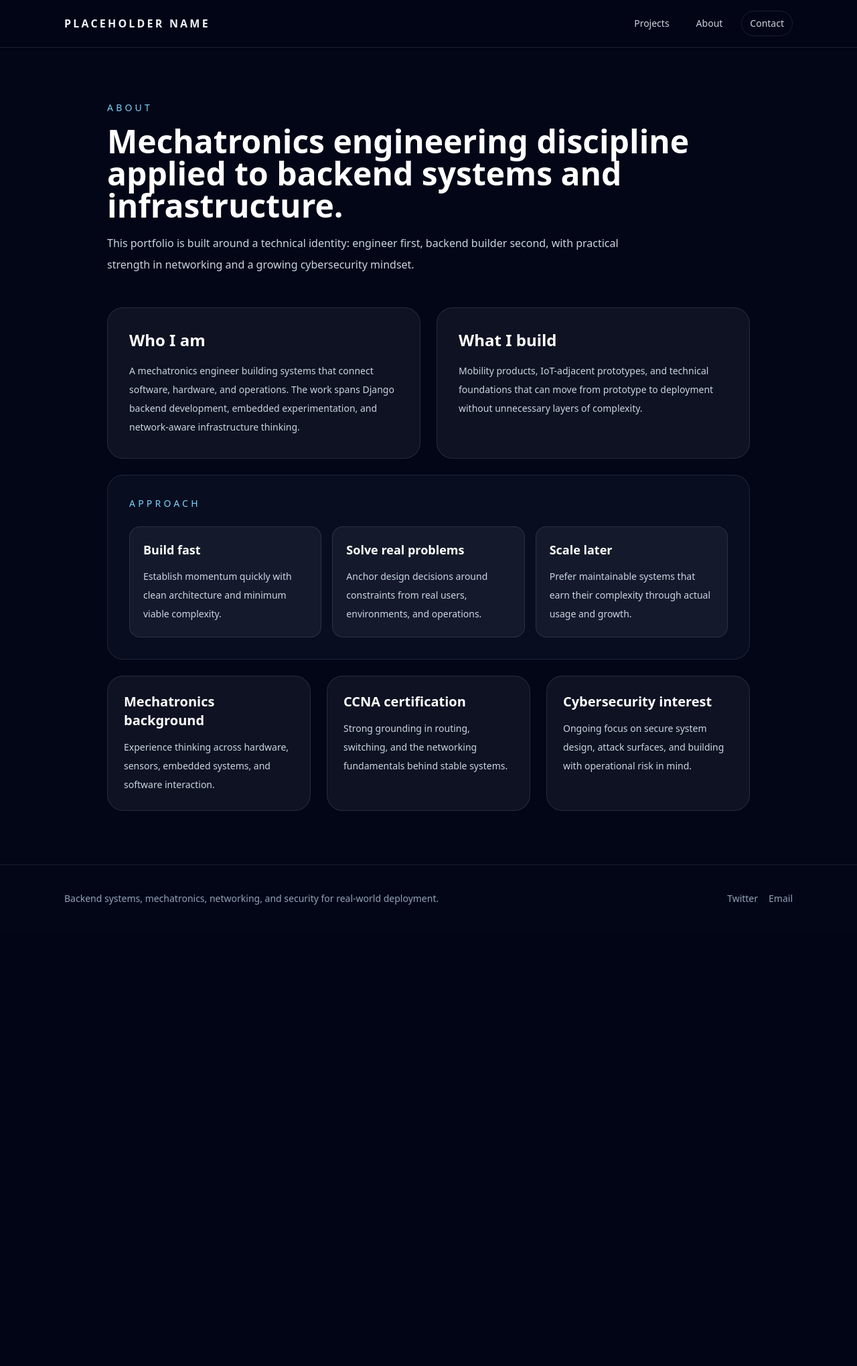
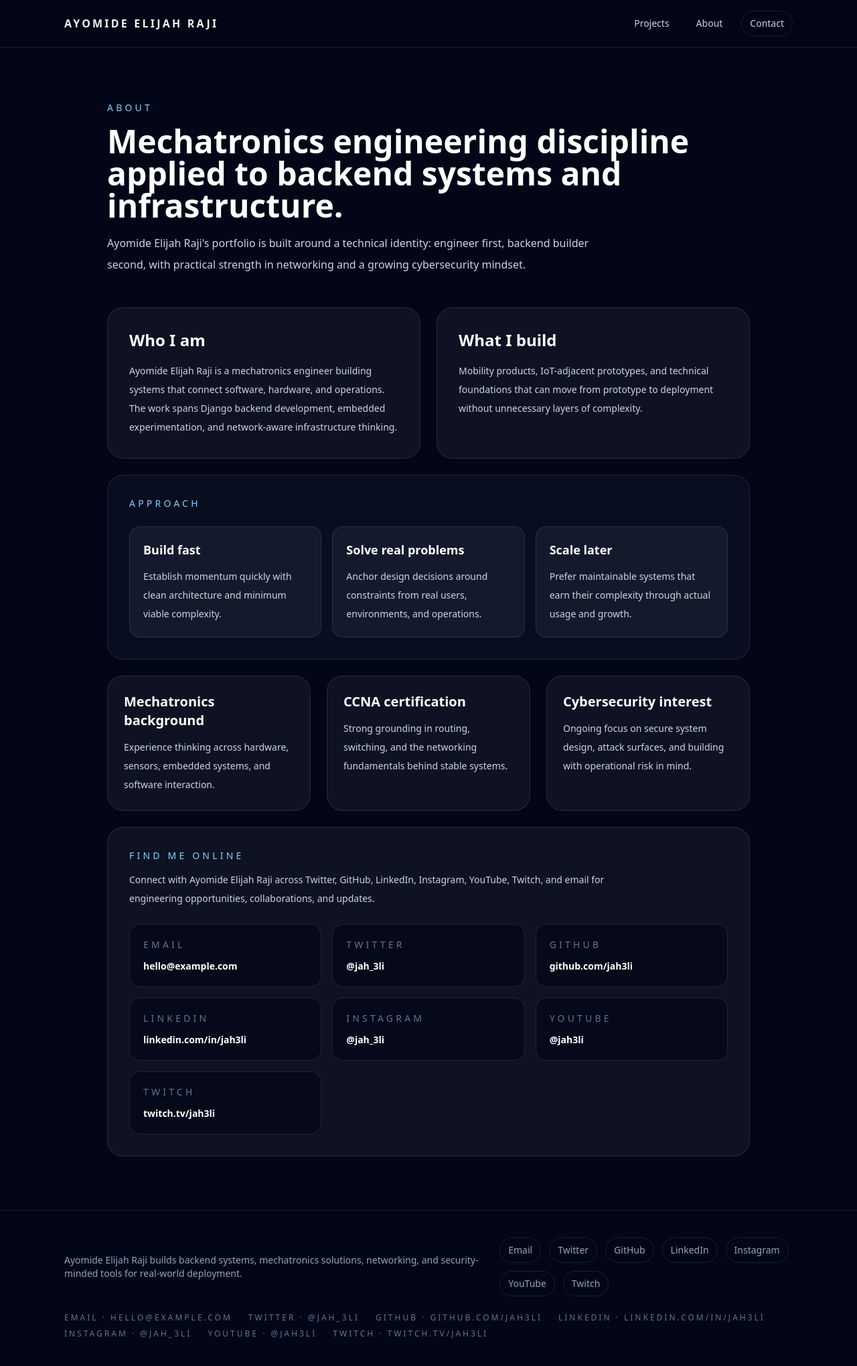
Before and after one commit to photon-e/portfolio, a Django app: page /about/ in a window 1280 px wide. Shown: the whole page at 67% size. Before the commit the page ends 1351 px from the top, so only its background shows below. Run offline with Django 4.2, Linux system fonts and the light colour scheme; some libraries are stand-ins or nearby versions.

Commit message:
Add Twitter to homepage links and expand about links

```diff
--- a/config/settings.py
+++ b/config/settings.py
@@ -38,6 +38,7 @@ TEMPLATES = [
                 'django.template.context_processors.request',
                 'django.contrib.auth.context_processors.auth',
                 'django.contrib.messages.context_processors.messages',
+                'portfolio.context_processors.profile_context',
             ],
         },
     },
--- a/portfolio/context_processors.py
+++ b/portfolio/context_processors.py
@@ -1,5 +1,5 @@
 PROFILE = {
-    'name': 'Placeholder Name',
+    'name': 'Ayomide Elijah Raji',
     'headline': 'Building software + hardware systems for real-world problems',
     'email': 'hello@example.com',
     'twitter_url': 'https://twitter.com/jah_3li',
@@ -8,14 +8,31 @@ PROFILE = {
     'github_label': 'github.com/jah3li',
     'linkedin_url': 'https://www.linkedin.com/in/jah3li/',
     'linkedin_label': 'linkedin.com/in/jah3li',
+    'instagram_url': 'https://www.instagram.com/jah_3li/',
+    'instagram_handle': '@jah_3li',
+    'youtube_url': 'https://www.youtube.com/@jah3li',
+    'youtube_label': '@jah3li',
+    'twitch_url': 'https://www.twitch.tv/jah3li',
+    'twitch_handle': 'twitch.tv/jah3li',
     'location': 'Available for remote and hybrid engineering roles',
     'availability': 'Open to backend, platform, IoT, and systems-focused opportunities',
 }
+
+SOCIAL_LINKS = [
+    {'label': 'Email', 'url': 'mailto:hello@example.com', 'value': 'hello@example.com'},
+    {'label': 'Twitter', 'url': 'https://twitter.com/jah_3li', 'value': '@jah_3li'},
+    {'label': 'GitHub', 'url': 'https://github.com/jah3li', 'value': 'github.com/jah3li'},
+    {'label': 'LinkedIn', 'url': 'https://www.linkedin.com/in/jah3li/', 'value': 'linkedin.com/in/jah3li'},
+    {'label': 'Instagram', 'url': 'https://www.instagram.com/jah_3li/', 'value': '@jah_3li'},
+    {'label': 'YouTube', 'url': 'https://www.youtube.com/@jah3li', 'value': '@jah3li'},
+    {'label': 'Twitch', 'url': 'https://www.twitch.tv/jah3li', 'value': 'twitch.tv/jah3li'},
+]
 
 
 def profile_context(request):
     return {
         'profile': PROFILE,
+        'social_links': SOCIAL_LINKS,
         'role_focus': [
             'Backend Engineer',
             'Django Developer',
--- a/templates/base.html
+++ b/templates/base.html
@@ -3,8 +3,8 @@
 <head>
     <meta charset="UTF-8">
     <meta name="viewport" content="width=device-width, initial-scale=1.0">
-    <title>{% block title %}Portfolio{% endblock %}</title>
-    <meta name="description" content="Personal developer portfolio for a mechatronics engineer, Django backend developer, and networking-focused builder.">
+    <title>{% block title %}{{ profile.name }} | Portfolio{% endblock %}</title>
+    <meta name="description" content="Portfolio of {{ profile.name }}, a mechatronics engineer, Django backend developer, and networking-focused builder.">
     <script src="https://cdn.tailwindcss.com"></script>
     <script>
         tailwind.config = {
@@ -26,7 +26,7 @@
     <div class="min-h-screen">
         <header class="sticky top-0 z-50 border-b border-white/10 bg-slate-950/90 backdrop-blur">
             <nav class="mx-auto flex max-w-6xl items-center justify-between px-4 py-4 sm:px-6 lg:px-8">
-                <a href="/" class="text-base font-semibold tracking-[0.2em] text-slate-100 uppercase transition hover:text-accent">Placeholder Name</a>
+                <a href="/" class="text-base font-semibold tracking-[0.2em] text-slate-100 uppercase transition hover:text-accent">{{ profile.name }}</a>
                 <div class="flex items-center gap-2 text-sm text-slate-300 sm:gap-4">
                     <a href="/projects/" class="rounded-full px-3 py-2 transition hover:bg-white/5 hover:text-white">Projects</a>
                     <a href="/about/" class="rounded-full px-3 py-2 transition hover:bg-white/5 hover:text-white">About</a>
@@ -40,11 +40,19 @@
         </main>
 
         <footer class="border-t border-white/10 py-10">
-            <div class="mx-auto flex max-w-6xl flex-col gap-4 px-4 text-sm text-slate-400 sm:px-6 lg:flex-row lg:items-center lg:justify-between lg:px-8">
-                <p>Backend systems, mechatronics, networking, and security for real-world deployment.</p>
-                <div class="flex gap-4">
-                    <a href="https://twitter.com/jah_3li" class="transition hover:text-accent">Twitter</a>
-                    <a href="mailto:hello@example.com" class="transition hover:text-accent">Email</a>
+            <div class="mx-auto flex max-w-6xl flex-col gap-6 px-4 text-sm text-slate-400 sm:px-6 lg:px-8">
+                <div class="flex flex-col gap-3 lg:flex-row lg:items-center lg:justify-between">
+                    <p>{{ profile.name }} builds backend systems, mechatronics solutions, networking, and security-minded tools for real-world deployment.</p>
+                    <div class="flex flex-wrap gap-3">
+                        {% for link in social_links %}
+                            <a href="{{ link.url }}" class="rounded-full border border-white/10 px-3 py-2 transition hover:border-accent/40 hover:text-white">{{ link.label }}</a>
+                        {% endfor %}
+                    </div>
+                </div>
+                <div class="flex flex-wrap gap-x-6 gap-y-2 text-xs uppercase tracking-[0.25em] text-slate-500">
+                    {% for link in social_links %}
+                        <span>{{ link.label }} · {{ link.value }}</span>
+                    {% endfor %}
                 </div>
             </div>
         </footer>
--- a/templates/portfolio/about.html
+++ b/templates/portfolio/about.html
@@ -1,19 +1,19 @@
 {% extends 'base.html' %}
 
-{% block title %}About | Portfolio{% endblock %}
+{% block title %}About | {{ profile.name }}{% endblock %}
 
 {% block content %}
 <section class="mx-auto max-w-5xl px-4 py-16 sm:px-6 lg:px-8 lg:py-20">
     <div class="space-y-4">
         <p class="text-sm font-medium uppercase tracking-[0.3em] text-sky-300">About</p>
         <h1 class="text-4xl font-semibold text-white sm:text-5xl">Mechatronics engineering discipline applied to backend systems and infrastructure.</h1>
-        <p class="max-w-3xl text-base leading-8 text-slate-300">This portfolio is built around a technical identity: engineer first, backend builder second, with practical strength in networking and a growing cybersecurity mindset.</p>
+        <p class="max-w-3xl text-base leading-8 text-slate-300">{{ profile.name }}'s portfolio is built around a technical identity: engineer first, backend builder second, with practical strength in networking and a growing cybersecurity mindset.</p>
     </div>
 
     <div class="mt-12 grid gap-6 lg:grid-cols-2">
         <section class="rounded-3xl border border-white/10 bg-white/5 p-8">
             <h2 class="text-2xl font-semibold text-white">Who I am</h2>
-            <p class="mt-4 text-sm leading-7 text-slate-300">A mechatronics engineer building systems that connect software, hardware, and operations. The work spans Django backend development, embedded experimentation, and network-aware infrastructure thinking.</p>
+            <p class="mt-4 text-sm leading-7 text-slate-300">{{ profile.name }} is a mechatronics engineer building systems that connect software, hardware, and operations. The work spans Django backend development, embedded experimentation, and network-aware infrastructure thinking.</p>
         </section>
         <section class="rounded-3xl border border-white/10 bg-white/5 p-8">
             <h2 class="text-2xl font-semibold text-white">What I build</h2>
@@ -53,5 +53,18 @@
             <p class="mt-3 text-sm leading-7 text-slate-300">Ongoing focus on secure system design, attack surfaces, and building with operational risk in mind.</p>
         </div>
     </section>
+
+    <section class="mt-6 rounded-3xl border border-white/10 bg-white/5 p-8">
+        <p class="text-sm font-medium uppercase tracking-[0.3em] text-sky-300">Find me online</p>
+        <p class="mt-3 max-w-3xl text-sm leading-7 text-slate-300">Connect with {{ profile.name }} across Twitter, GitHub, LinkedIn, Instagram, YouTube, Twitch, and email for engineering opportunities, collaborations, and updates.</p>
+        <div class="mt-6 grid gap-4 sm:grid-cols-2 xl:grid-cols-3">
+            {% for link in social_links %}
+                <a href="{{ link.url }}" class="rounded-2xl border border-white/10 bg-slate-950/70 p-5 transition hover:-translate-y-1 hover:border-sky-300/30 hover:bg-slate-950">
+                    <p class="text-sm uppercase tracking-[0.3em] text-slate-500">{{ link.label }}</p>
+                    <p class="mt-3 text-sm font-semibold text-white">{{ link.value }}</p>
+                </a>
+            {% endfor %}
+        </div>
+    </section>
 </section>
 {% endblock %}
--- a/templates/portfolio/projects.html
+++ b/templates/portfolio/projects.html
@@ -1,6 +1,6 @@
 {% extends 'base.html' %}
 
-{% block title %}Projects | Portfolio{% endblock %}
+{% block title %}Projects | {{ profile.name }}{% endblock %}
 
 {% block content %}
 <section class="mx-auto max-w-6xl px-4 py-16 sm:px-6 lg:px-8 lg:py-20">
```
Also changed, not shown: templates/portfolio/contact.html (+10 -12 lines), templates/portfolio/home.html (+12 -4 lines), README.md.
